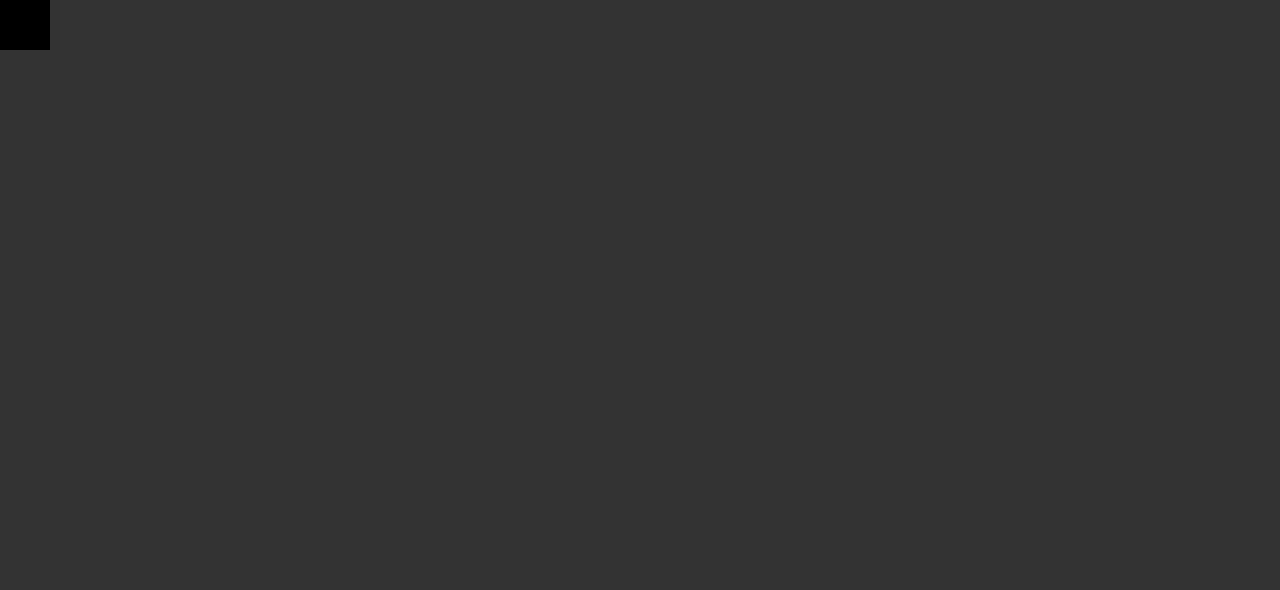
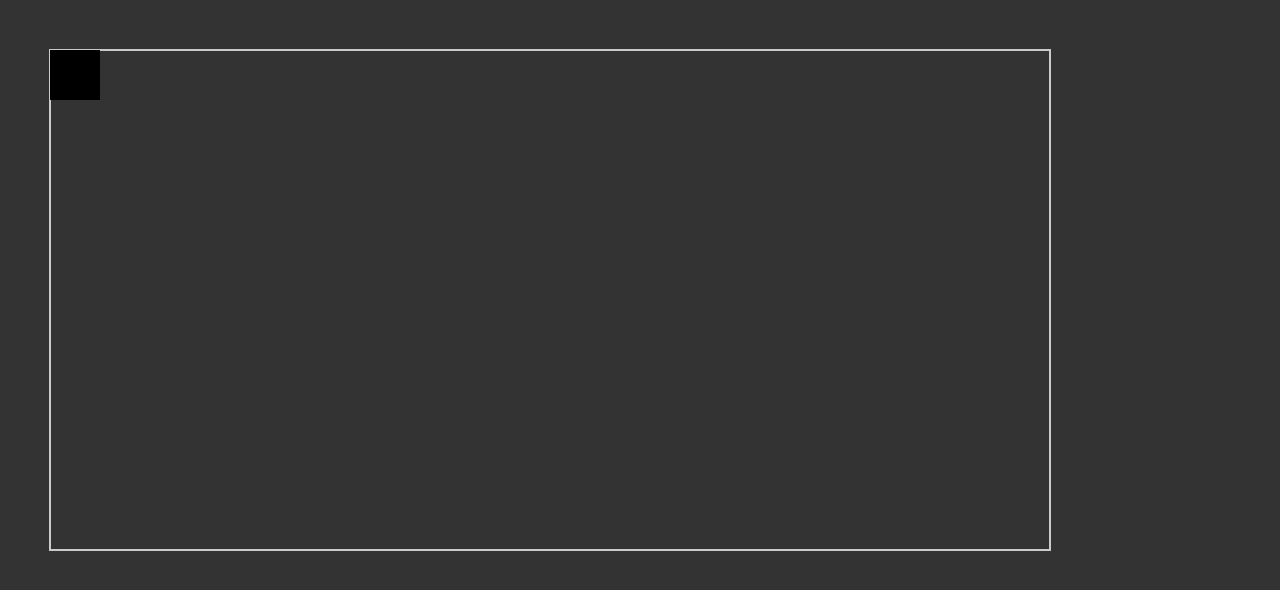
Before and after one commit to alexportz/tibia_map_editor, a plain HTML site: page index.html in a window 1280 px wide. Drawn offline with Linux system fonts and the light colour scheme.

Commit message:
Criação de classes, e funções e desenho de molde do Mapa

```diff
--- a/index.html
+++ b/index.html
@@ -1,5 +1,5 @@
 <!DOCTYPE html>
-<html lang="en">
+<html lang="pt-BR">
 <head>
     <meta charset="UTF-8">
     <meta name="viewport" content="width=device-width, initial-scale=1.0">
@@ -28,8 +28,99 @@
         cnv.width = innerWidth;
         cnv.height = innerHeight;
 
-        //CRIANDO MEU PRIMEIRO DESENHO
-        ctx.fillRect(0, 0, 50, 50);
+        //DEFINIÇÕES INICIAIS DO PROJETO
+        //Definições de Tela
+        let screenSizeW = innerWidth;
+        let screenSizeH = innerHeight;
+        //Definições do Sqm
+        let defaultSqmPositionX = 50;
+        let defaultSqmPositionY = 50;
+        let defaultSqmSizeW = 50;
+        let defaultSqmSizeH = 50;
+        //Definições do Mapa
+        let totalSqmX = 20;
+        let totalSqmY = 10;
+        let defaultMapaPositionX = 50;
+        let defaultMapaPositionY = 50;
+        let defaultMapaSizeW = totalSqmX * defaultSqmPositionX;
+        let defaultMapaSizeH = totalSqmY * defaultSqmPositionY;
+
+
+        //////////////////////CLASSES////////////////////////////////
+        class Mouse {
+            constructor(){
+                this.posX = 0;
+                this.posY = 0;
+                this.clicado = false;
+                this.movendo = false;
+            }
+        }
+
+        class Sqm {
+            constructor( context, positionX, positionY, sizeWidth, sizeHeight){
+                this.posX = positionX;
+                this.posY = positionY;
+                this.sizeW = sizeWidth;
+                this.sizeH = sizeHeight;
+                this.ctx = context;
+                this.actualSprite = null;
+                this.actualColor = null;
+            }
+            render(){
+                this.ctx.fillRect(this.posX,this.posY,this.sizeW,this.sizeH);
+            }
+        }
+
+        class Mapa {
+            constructor(context, positionX, positionY, sizeWidth, sizeHeight){
+                this.posX = positionX;
+                this.posY = positionY;
+                this.sizeW = sizeWidth;
+                this.sizeH = sizeHeight;
+                this.ctx = context;
+                this.matriz = []
+            }
+
+            render(){
+                this.ctx.strokeStyle = "#CCC";
+                this.ctx.strokeRect( this.posX, this.posY, this.sizeW, this.sizeH);
+            }
+        }
+
+        //////////////////////FUNÇÔES////////////////////////////////
+        //Função Inicial que é chamada ao iniciar a página
+        function start(){
+            //Inicia o Loop
+            loop();
+
+        }
+
+        //Função que executa a todo momento, e chama ela mesmo (loop)
+        function loop(){
+
+            //Desenha o Mapa
+            mapaPrincipal.render();
+
+            meuSqm1.render();
+
+            //Chama a função novamente
+            requestAnimationFrame(loop);
+        }
+
+        //Função de Desenho
+        function draw(ctx,posX,posY,sizeW,sizeH){
+            ctx.fillRect(posX,posY,sizeW,sizeH);
+        }
+
+
+        //Instâncias
+        let mapaPrincipal = new Mapa(ctx, defaultMapaPositionX, defaultMapaPositionY, defaultMapaSizeW, defaultMapaSizeH);
+        let meuSqm1 = new Sqm(ctx, defaultSqmPositionX,defaultSqmPositionY,defaultSqmSizeW,defaultSqmSizeH);
+
+        //Inicia o carregamento geral
+        start();
+
+
 
     </script>
 </body>
```
